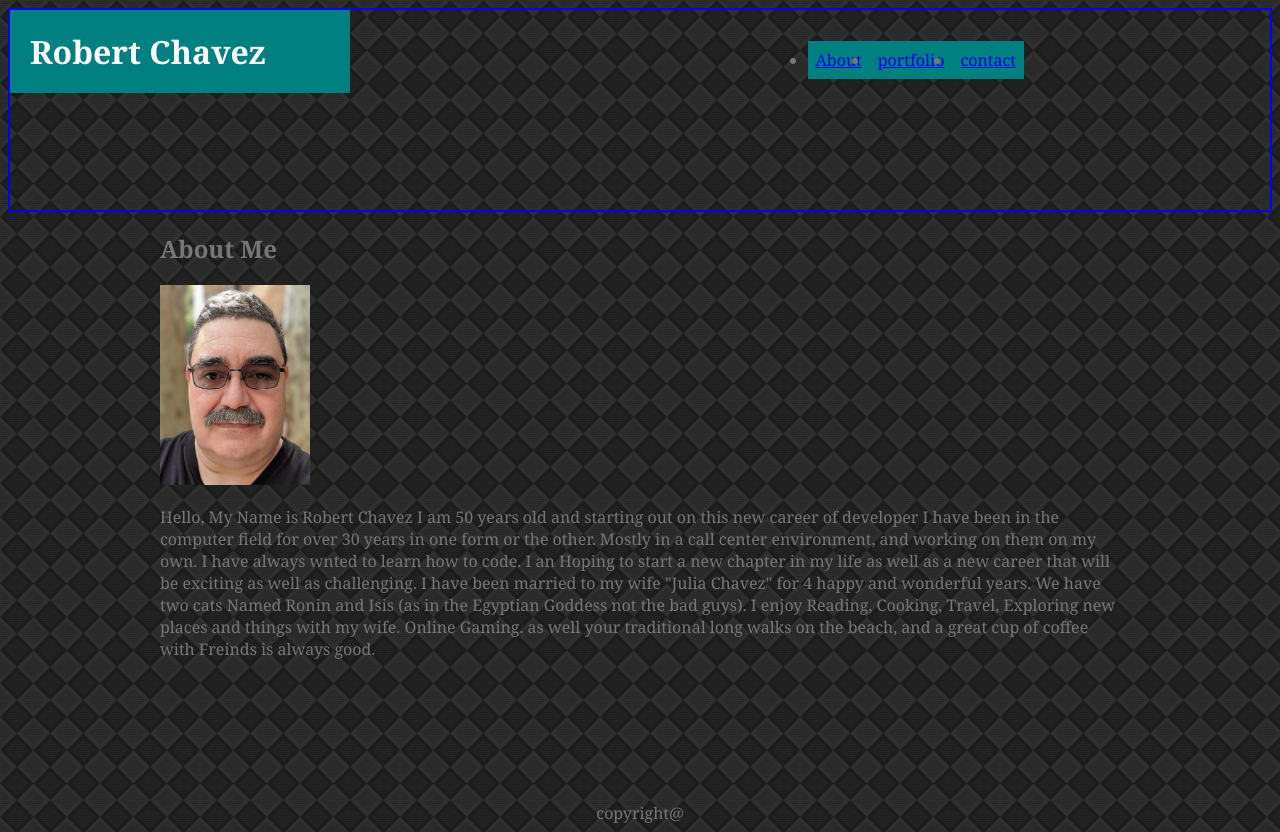
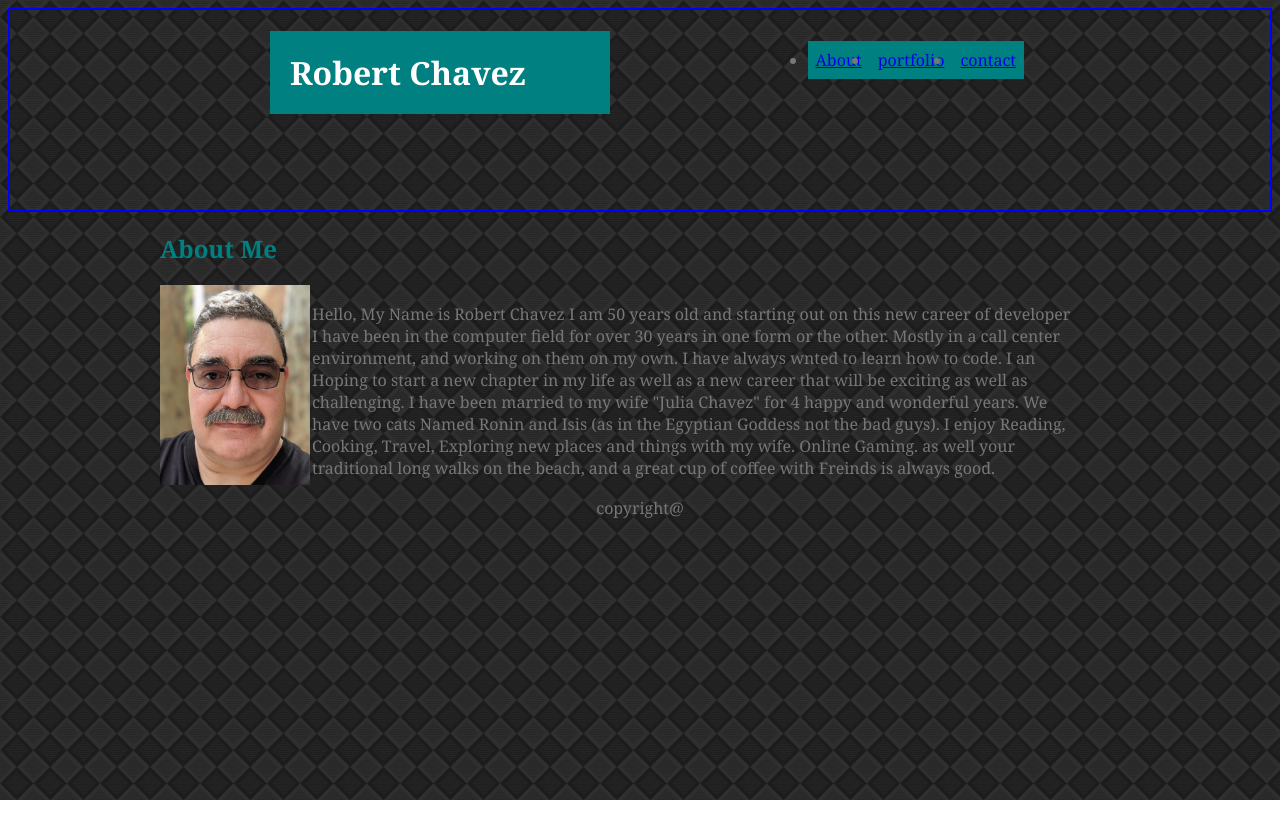
Before and after one commit to rcthedev/Portfolio, a plain HTML site: page index.html in a window 1280 px wide. After the commit the page ends 800 px from the top, so only its background shows below. Drawn offline with Linux system fonts and the light colour scheme.

Commit message:
homework

```diff
--- a/assets/css/style.css
+++ b/assets/css/style.css
@@ -11,16 +11,29 @@ header {
   color: #777777;
   font-size: 20px;
 }
-h1 {
-  width: 960px;
-  margin: auto;
-  padding: 0 0 5% 0;
-}
+
 nav {
   position: absolute;
   right: 20%;
   top: 25px;
 }
+
+
+.float-left{
+  float: left;
+}
+
+.about-me {
+  width: 80%;
+  padding: 2px;
+}
+
+.clear::after {
+  content: '';
+  clear: both;
+  display: block;
+}
+
 
 li
 {
@@ -37,8 +50,6 @@ footer {
   text-align: center;
 }
 
-
-}
 h2 {
   color: teal;
 }
@@ -84,6 +95,6 @@ main {
   color: white;
   position: fixed;
   width: 300px;
-  margin: auto;
+  margin-left: 260px;
   float: left 150px;
 }
--- a/index.html
+++ b/index.html
@@ -3,7 +3,7 @@
   <head>
     <title>My Portfolio</title>
     <!-- <link rel="stylesheet" href="assets/css/reset.css"> -->
-    <link rel="stylesheet" href="assets/css/style.css" />
+    <link rel="stylesheet" href="./assets/css/style.css" />
   </head>
   <body background="assets\images\diagonal-squares\diagonal-squares.png">
     <div>
@@ -11,9 +11,9 @@
         <h1 class="name">Robert Chavez</h1>
         <nav>
           <ul>
-          <li><a href="index.html">About</a></li>
-          <li><a href="portfolio.html">portfolio</a></li>
-          <li><a href="contact.html">contact</a></li>
+            <li><a href="index.html">About</a></li>
+            <li><a href="portfolio.html">portfolio</a></li>
+            <li><a href="contact.html">contact</a></li>
           </ul>
         </nav>
       </header>
@@ -24,9 +24,10 @@
           alt="My Picture"
           height="200"
           width="150"
+          class="float-left"
         />
-        <br />
-        <p>
+
+        <p class="float-left about-me">
           Hello, My Name is Robert Chavez I am 50 years old and starting out on
           this new career of developer I have been in the computer field for
           over 30 years in one form or the other. Mostly in a call center
@@ -40,7 +41,9 @@
           traditional long walks on the beach, and a great cup of coffee with
           Freinds is always good.
         </p>
+
       </main>
+      <div class="clear"></div>
     </div>
     <div>
       <footer>
```
Also changed, not shown: portfolio.html (+7 -6 lines).
